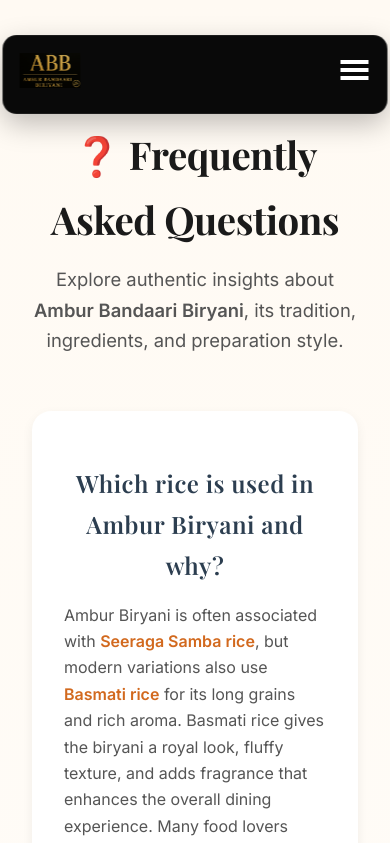
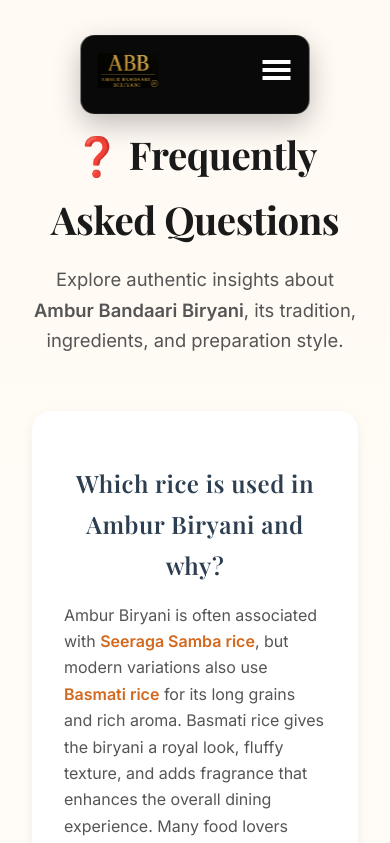
Before and after one commit to amburbandaaribiryani/portfolio, a React (Vite) app: page /FAQ in a window 390 px wide. Shown: the top 843 px of the page. Built offline with nearby package versions, Linux system fonts and the light colour scheme.

Commit message:
in mobile header size reduced to its half

```diff
--- a/src/styles/Header.css
+++ b/src/styles/Header.css
@@ -1,27 +1,16 @@
-/* =========================
-   Header CSS (Updated)
-   - Keeps the 1450px appearance down to 950px
-   - Below 950px switches to mobile nav
-   ========================= */
-
-/* Base header */
 .header {
   position: fixed;
   top: 35px;
   left: 50%;
   transform: translateX(-50%);
   z-index: 1000;
-
-  /* Keep layout centered and consistent */
-  width: 42%;                 /* original intent: percent-based on large screens */
-  max-width: 1440px;         /* keep upper cap */
+  width: 42%;
+  max-width: 1440px;
   min-width: 0;
-
   display: flex;
   align-items: center;
   justify-content: space-between;
   gap: 1rem;
-
   padding: 0.6rem 1.5rem;
   background: rgba(0, 0, 0, 0.963);
   -webkit-backdrop-filter: blur(14px);
@@ -31,7 +20,7 @@
   box-shadow: 0 10px 28px rgba(0, 0, 0, 0.25);
   transition: top 0.3s ease-in-out;
   max-width: 90%;
-  flex-wrap: nowrap; /* keep it single-line by default on wide screens */
+  flex-wrap: nowrap;
 }
 
 /* Hide on scroll */
@@ -119,11 +108,11 @@
 /* ---------- Mobile (below 950px) ---------- */
 @media (max-width: 949px) {
   .header {
-    width: 90%;
+    width: 50%;
     left: 50%;
     transform: translateX(-50%);
     padding: 0.8rem 1rem;
-    flex-wrap: wrap;             /* allow wrapping for mobile layout */
+    flex-wrap: wrap;
     border-radius: 14px;
   }
 
```
